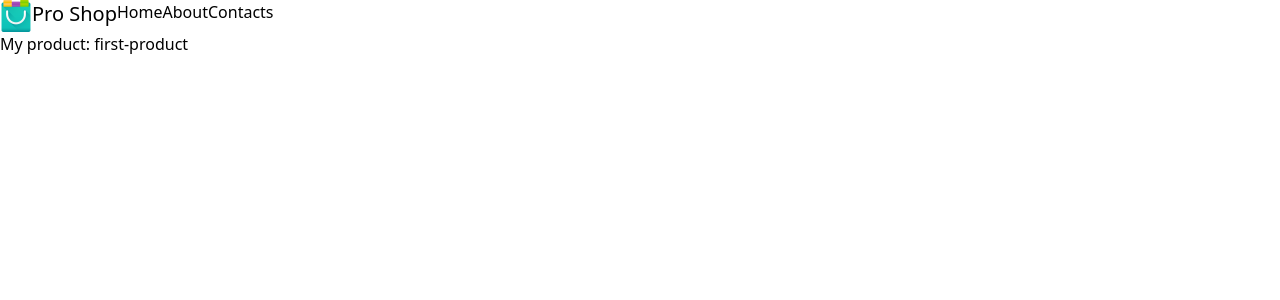
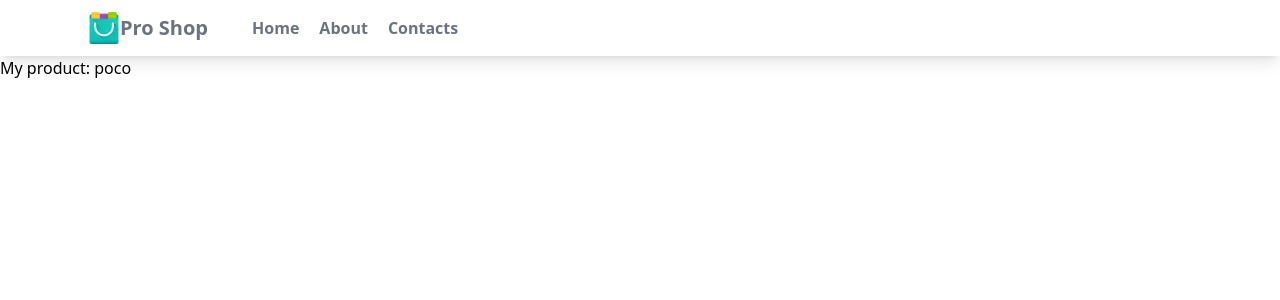
Before and after one commit to daninla/django, a Django app: page /myapp/1/ in a window 1280 px wide. Shown: the top 300 px of the page. Run offline with Django 5.2, Linux system fonts and the light colour scheme; data comes from the database, SQL or seed files in the repository.

Commit message:
added image in model

```diff
--- a/mysite/myapp/models.py
+++ b/mysite/myapp/models.py
@@ -5,6 +5,7 @@ class Product(models.Model):
     name = models.CharField(max_length=100)
     price = models.IntegerField()
     description = models.CharField(max_length=200)
+    image = models.ImageField(blank=True, upload_to='images')
 
     def __str__(self):
         return self.name
--- a/mysite/myapp/static/myapp/styles.css
+++ b/mysite/myapp/static/myapp/styles.css
@@ -558,6 +558,15 @@ video {
   position: static;
 }
 
+.mx-auto {
+  margin-left: auto;
+  margin-right: auto;
+}
+
+.block {
+  display: block;
+}
+
 .flex {
   display: flex;
 }
@@ -570,12 +579,66 @@ video {
   width: 2rem;
 }
 
-.bg-sky-500 {
+.max-w-6xl {
+  max-width: 72rem;
+}
+
+.items-center {
+  align-items: center;
+}
+
+.justify-between {
+  justify-content: space-between;
+}
+
+.space-x-1 > :not([hidden]) ~ :not([hidden]) {
+  --tw-space-x-reverse: 0;
+  margin-right: calc(0.25rem * var(--tw-space-x-reverse));
+  margin-left: calc(0.25rem * calc(1 - var(--tw-space-x-reverse)));
+}
+
+.space-x-7 > :not([hidden]) ~ :not([hidden]) {
+  --tw-space-x-reverse: 0;
+  margin-right: calc(1.75rem * var(--tw-space-x-reverse));
+  margin-left: calc(1.75rem * calc(1 - var(--tw-space-x-reverse)));
+}
+
+.bg-white {
   --tw-bg-opacity: 1;
-  background-color: rgb(14 165 233 / var(--tw-bg-opacity, 1));
+  background-color: rgb(255 255 255 / var(--tw-bg-opacity, 1));
+}
+
+.px-2 {
+  padding-left: 0.5rem;
+  padding-right: 0.5rem;
+}
+
+.px-4 {
+  padding-left: 1rem;
+  padding-right: 1rem;
+}
+
+.py-4 {
+  padding-top: 1rem;
+  padding-bottom: 1rem;
 }
 
 .text-xl {
   font-size: 1.25rem;
   line-height: 1.75rem;
 }
+
+.font-semibold {
+  font-weight: 600;
+}
+
+.text-gray-500 {
+  --tw-text-opacity: 1;
+  color: rgb(107 114 128 / var(--tw-text-opacity, 1));
+}
+
+.shadow-lg {
+  --tw-shadow: 0 10px 15px -3px rgb(0 0 0 / 0.1), 0 4px 6px -4px rgb(0 0 0 / 0.1);
+  --tw-shadow-colored: 0 10px 15px -3px var(--tw-shadow-color), 0 4px 6px -4px var(--tw-shadow-color);
+  box-shadow: var(--tw-ring-offset-shadow, 0 0 #0000), var(--tw-ring-shadow, 0 0 #0000), var(--tw-shadow);
+}
--- a/mysite/myapp/templates/myapp/index.html
+++ b/mysite/myapp/templates/myapp/index.html
@@ -5,6 +5,7 @@
             {%for item in items%}
             <a href="{% url 'myapp:item' item.id %}">
             Имя:{{item.name}} | цена:{{item.price}} | описание:{{item.description }} <br/>
+            <img src="{{item.image.url}}" alt=""/>
             {% endfor %}
             </a>
         </h3>
--- a/mysite/mysite/settings.py
+++ b/mysite/mysite/settings.py
@@ -122,3 +122,7 @@ STATIC_URL = 'static/'
 # https://docs.djangoproject.com/en/5.1/ref/settings/#default-auto-field
 
 DEFAULT_AUTO_FIELD = 'django.db.models.BigAutoField'
+
+
+MEDIA_ROOT = BASE_DIR / 'media'
+MEDIA_URL = '/media/'
--- a/mysite/mysite/urls.py
+++ b/mysite/mysite/urls.py
@@ -1,9 +1,12 @@
 
 from django.contrib import admin
 from django.urls import path, include
-
+from django.conf.urls.static import static
+from django.conf import settings
 
 urlpatterns = [
     path('admin/', admin.site.urls),
     path('myapp/', include("myapp.urls", namespace="myapp"))
 ]
+
+urlpatterns += static(settings.MEDIA_URL, document_root = settings.MEDIA_ROOT)
```
Also changed, not shown: mysite/db.sqlite3, mysite/media/images/210629160016392701.webp (added), mysite/media/images/SM-S721_GalaxyS24FE_Blue_Front--копія-2_1.webp (added), mysite/media/images/black-titanium-1.png (added), mysite/myapp/migrations/0002_product_image.py (added).
